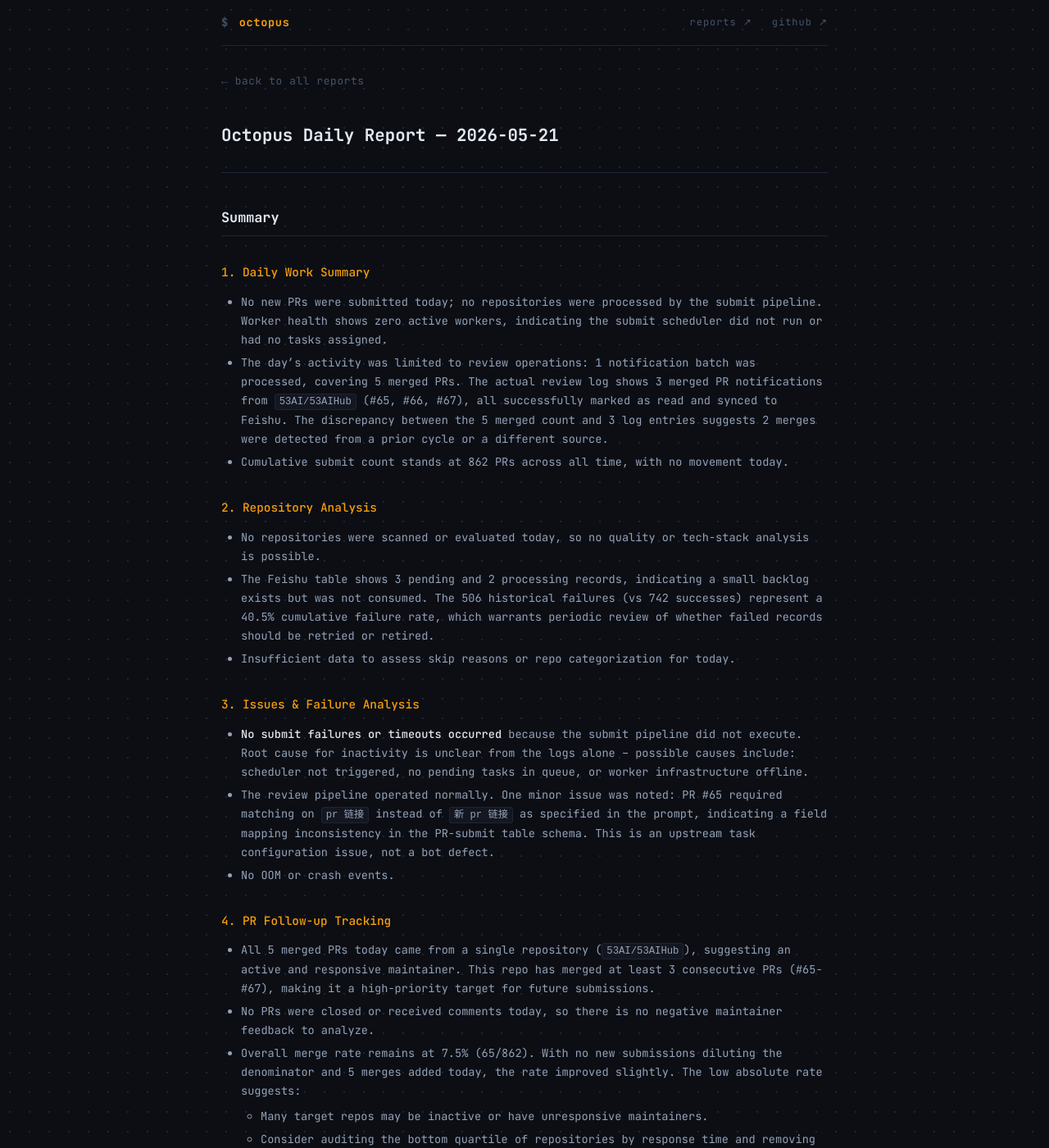
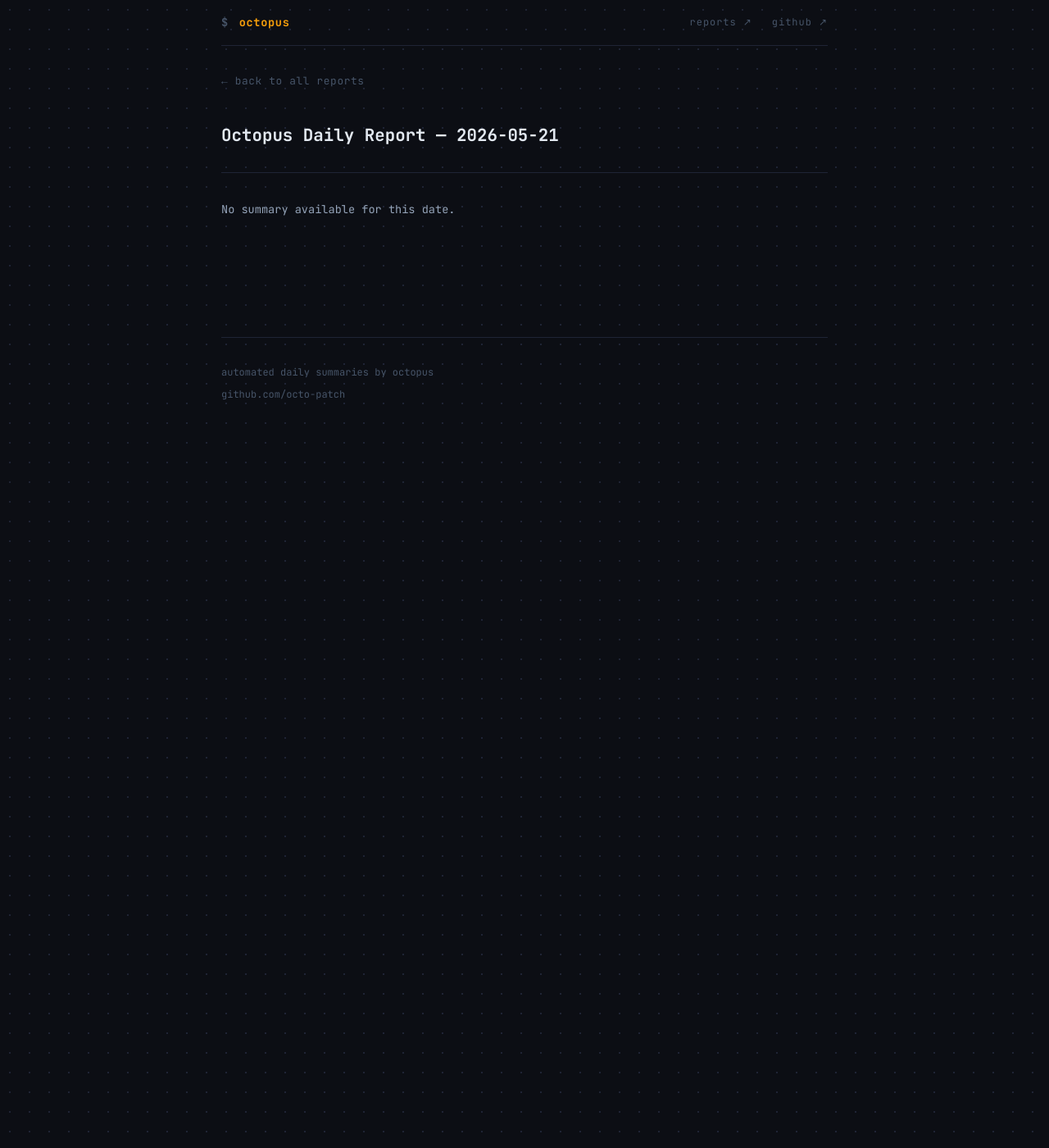
Before and after one commit to octo-patch/daily-reports, a Jekyll site: the page built from 2026-05/2026-05-21.md, in a window 1280 px wide and 1400 px high. Shown: the whole window at 82% size. Built offline with Jekyll 4.4.1, drawn with Linux system fonts in a browser that asks for light colours; some of the changed text lies outside the part shown.

Commit message:
daily report: 2026-05-21

```diff
--- a/2026-05/2026-05-21.md
+++ b/2026-05/2026-05-21.md
@@ -1,34 +1,7 @@
 ---
 layout: report
 title: "Octopus Daily Report — 2026-05-21"
-summary: "- No new PRs were submitted today; no repositories were processed by the submit pipeline. Worker health shows zero active workers, indicating the submit scheduler did not run or had no tasks assigned."
+summary: "No summary available."
 ---
 
-## Summary
-
-### 1. Daily Work Summary
-
-- No new PRs were submitted today; no repositories were processed by the submit pipeline. Worker health shows zero active workers, indicating the submit scheduler did not run or had no tasks assigned.
-- The day's activity was limited to review operations: 1 notification batch was processed, covering 5 merged PRs. The actual review log shows 3 merged PR notifications from `53AI/53AIHub` (#65, #66, #67), all successfully marked as read and synced to Feishu. The discrepancy between the 5 merged count and 3 log entries suggests 2 merges were detected from a prior cycle or a different source.
-- Cumulative submit count stands at 862 PRs across all time, with no movement today.
-
-### 2. Repository Analysis
-
-- No repositories were scanned or evaluated today, so no quality or tech-stack analysis is possible.
-- The Feishu table shows 3 pending and 2 processing records, indicating a small backlog exists but was not consumed. The 506 historical failures (vs 742 successes) represent a 40.5% cumulative failure rate, which warrants periodic review of whether failed records should be retried or retired.
-- Insufficient data to assess skip reasons or repo categorization for today.
-
-### 3. Issues & Failure Analysis
-
-- **No submit failures or timeouts occurred** because the submit pipeline did not execute. Root cause for inactivity is unclear from the logs alone -- possible causes include: scheduler not triggered, no pending tasks in queue, or worker infrastructure offline.
-- The review pipeline operated normally. One minor issue was noted: PR #65 required matching on `pr 链接` instead of `新 pr 链接` as specified in the prompt, indicating a field mapping inconsistency in the PR-submit table schema. This is an upstream task configuration issue, not a bot defect.
-- No OOM or crash events.
-
-### 4. PR Follow-up Tracking
-
-- All 5 merged PRs today came from a single repository (`53AI/53AIHub`), suggesting an active and responsive maintainer. This repo has merged at least 3 consecutive PRs (#65-#67), making it a high-priority target for future submissions.
-- No PRs were closed or received comments today, so there is no negative maintainer feedback to analyze.
-- Overall merge rate remains at 7.5% (65/862). With no new submissions diluting the denominator and 5 merges added today, the rate improved slightly. The low absolute rate suggests:
-  - Many target repos may be inactive or have unresponsive maintainers.
-  - Consider auditing the bottom quartile of repositories by response time and removing persistently unresponsive ones from the queue.
-  - Prioritize repos like `53AI/53AIHub` that demonstrate consistent merge behavior.
+No summary available for this date.
```
